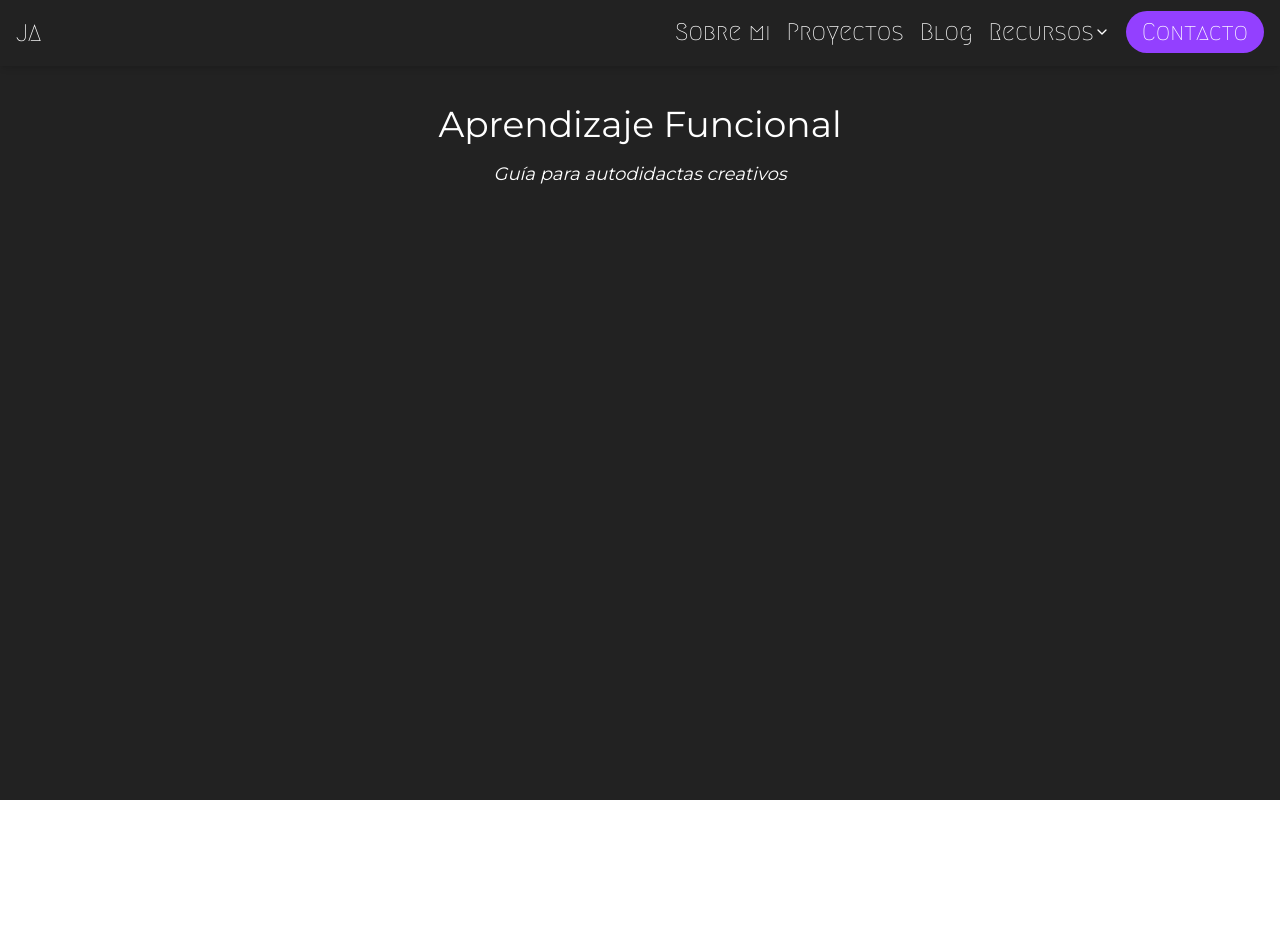
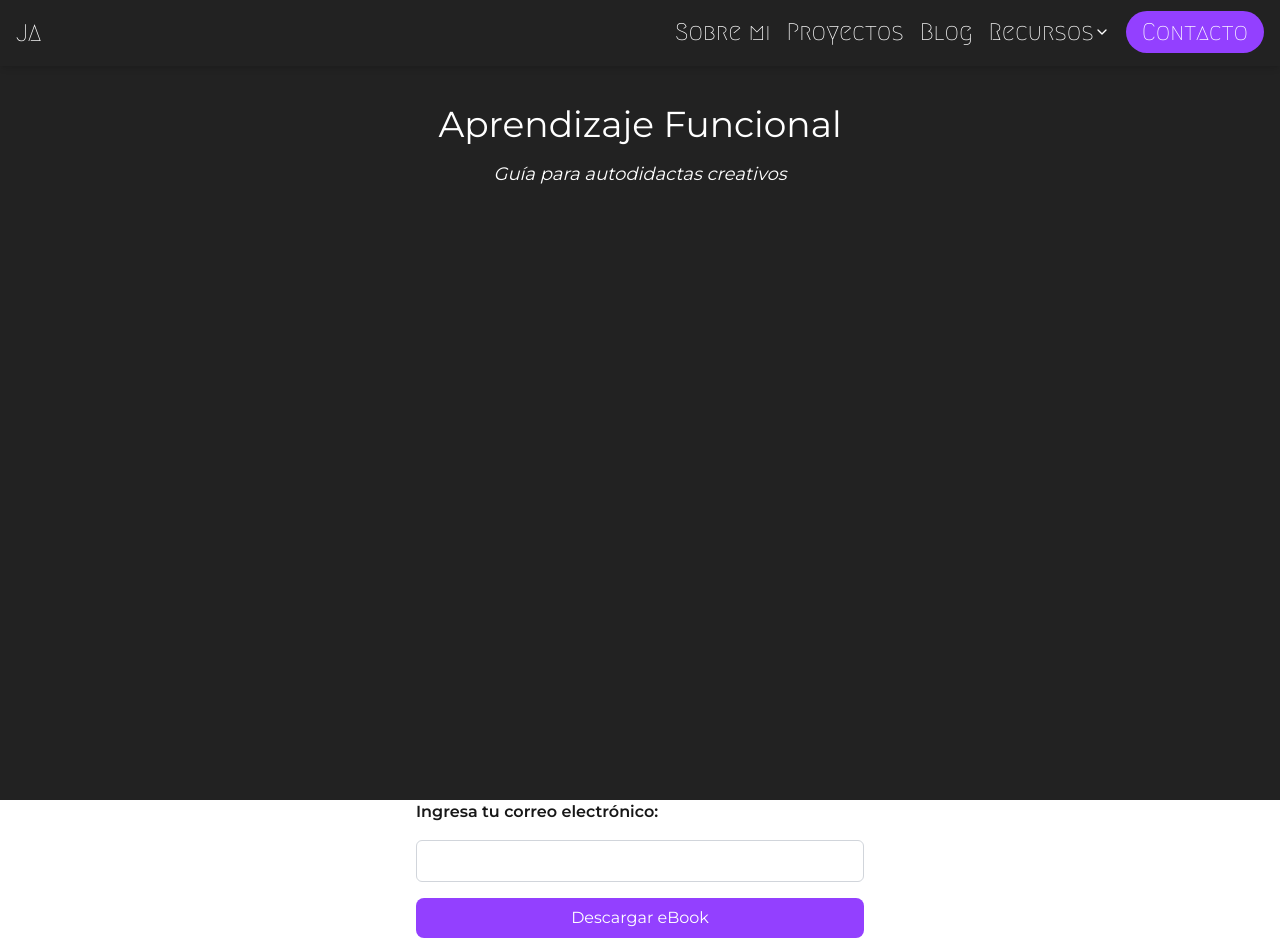
Before and after one commit to joy-amorin/joy_new_website, a Next.js app in the folder my-personal-web/: page /ebooks in a window 1280 px wide. Before the commit the page ends 800 px from the top, so only its background shows below. Built offline with nearby package versions, Linux system fonts and the light colour scheme; no server answers.

Commit message:
replace MailerLite with Zapier for form handling

```diff
--- a/my-personal-web/src/app/components/NewsletterForm.js
+++ b/my-personal-web/src/app/components/NewsletterForm.js
@@ -1,29 +1,29 @@
-"use client";
-
-import { useEffect } from "react";
+import React from "react";
 
 const NewsletterForm = () => {
-  useEffect(() => {
-    const existingScript = document.querySelector(
-      'script[src="https://assets.mailerlite.com/js/universal.js"]'
-    );
-    if (existingScript) return;
-
-    const script = document.createElement("script");
-    script.src = "https://assets.mailerlite.com/js/universal.js";
-    script.async = true;
-    script.onload = () => {
-      if (typeof window.ml === "function") {
-        window.ml("account", "1468258"); //ID de MailerLite
-      }
-    };
-    document.body.appendChild(script);
-  }, []);
-
   return (
-    <div className="w-full max-w-md mx-auto">
-      <div className="ml-embedded" data-form="BnayXz"></div>
-    </div>
+    <form
+      action="https://hooks.zapier.com/hooks/catch/22621291/2xgl0a3/" // URL del webhook de Zapier
+      method="POST"
+      className="flex flex-col gap-4 max-w-md mx-auto"
+    >
+      <label htmlFor="email" className="font-semibold">
+        Ingresa tu correo electrónico:
+      </label>
+      <input
+        type="email"
+        name="email"
+        id="email"
+        required
+        className="p-2 border border-gray-300 rounded-md"
+      />
+      <button
+        type="submit"
+        className="bg-primary text-white py-2 px-4 rounded-lg hover:bg-purple-700 transition"
+      >
+        Descargar eBook
+      </button>
+    </form>
   );
 };
 
--- a/my-personal-web/src/app/layout.js
+++ b/my-personal-web/src/app/layout.js
@@ -19,19 +19,6 @@ export const metadata = {
 export default function RootLayout({ children }) {
   return (
     <html lang="en">
-      <head>
-        {/*script de MailerLite */}
-        <script
-          dangerouslySetInnerHTML={{
-            __html: `
-              (function(w,d,e,u,f,l,n){w[f]=w[f]||function(){(w[f].q=w[f].q||[]).push(arguments);},
-              l=d.createElement(e),l.async=1,l.src=u,n=d.getElementsByTagName(e)[0],
-              n.parentNode.insertBefore(l,n);})(window,document,'script','https://assets.mailerlite.com/js/universal.js','ml');
-              ml('account', '1468258');
-            `,
-          }}
-        />
-      </head>
       <body className={`${geistSans.variable} ${geistMono.variable} antialiased`}>
         {children}
       </body>
```
